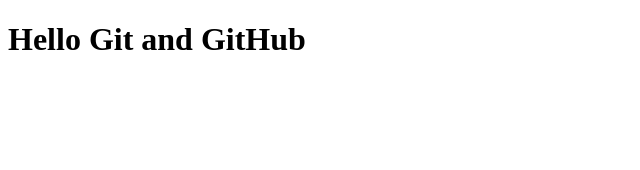
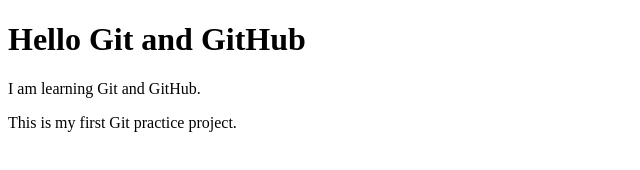
Before and after one commit to ArtSubNo1/git-practice, a plain HTML site: page index.html in a window 1280 px wide. Shown: the whole page, without its empty margins (0-640 px from the left). Drawn offline with Linux system fonts and the light colour scheme.

Commit message:
Update index.html content

```diff
--- a/index.html
+++ b/index.html
@@ -7,6 +7,8 @@
 <body>
 
     <h1>Hello Git and GitHub</h1>
+    <p>I am learning Git and GitHub.</p>
+<p>This is my first Git practice project.</p>
 
 </body>
 </html>
```
